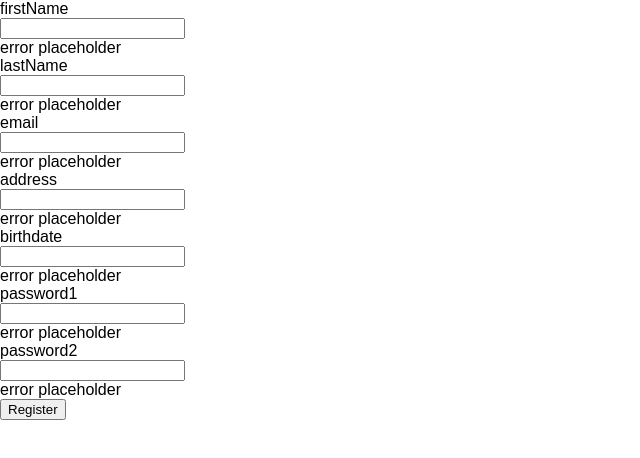
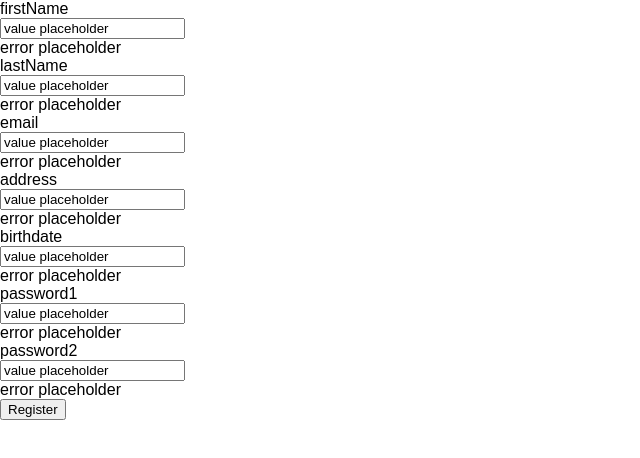
Before and after one commit to lukas-linhart/registration-form-homework, a React (Create React App) app: page / in a window 1280 px wide. Shown: the top 458 px of the page, without its empty margins (0-640 px from the left). Built offline with nearby package versions, Linux system fonts and the light colour scheme.

Commit message:
value and error state

```diff
--- a/src/App.js
+++ b/src/App.js
@@ -9,11 +9,12 @@ class FormField extends Component {
           name={this.props.name}
           label={this.props.label}
           value={this.props.value}
+          error={this.props.error}
+          changeHandler={this.props.changeHandler}
         />
     );
   };
 }
-
 
 
 class FormInput extends Component {
@@ -27,8 +28,9 @@ class FormInput extends Component {
           <input
             name={this.props.name}
             value={this.props.value}
+            onChange={this.props.changeHandler}
           />
-          <div>error placeholder</div>
+          <div>{this.props.error}</div>
         </div>
       </div>
     );
@@ -50,6 +52,28 @@ class RegistrationForm extends Component {
       'password1',
       'password2'
     ];
+
+    // We need to first create this obj and only then assign it to state,
+    // as React complains that we should use setState, but that's no-op
+    // since at this point the component is not mounted.
+    let state = {};
+    for (let inputName of this.inputs) {
+      state[`${inputName}Value`] = 'value placeholder';
+      state[`${inputName}Error`] = 'error placeholder';
+      state[`${inputName}IsValid`] = false;
+    }
+    this.state = state;
+
+    this.handleInputChange = this.handleInputChange.bind(this);
+  }
+
+  handleInputChange(event) {
+    const inputName = event.target.name;
+    this.setState({
+      [`${inputName}Value`]: event.target.value,
+      [`${inputName}Error`]: '',
+      [`${inputName}IsValid`]: false
+    });
   }
 
   render() {
@@ -60,7 +84,9 @@ class RegistrationForm extends Component {
             key={fieldName}
             name={fieldName}
             label={fieldName}
-            value=""
+            value={this.state[`${fieldName}Value`]}
+            error={this.state[`${fieldName}Error`]}
+            changeHandler={this.handleInputChange}
           />
       );
     }
```
